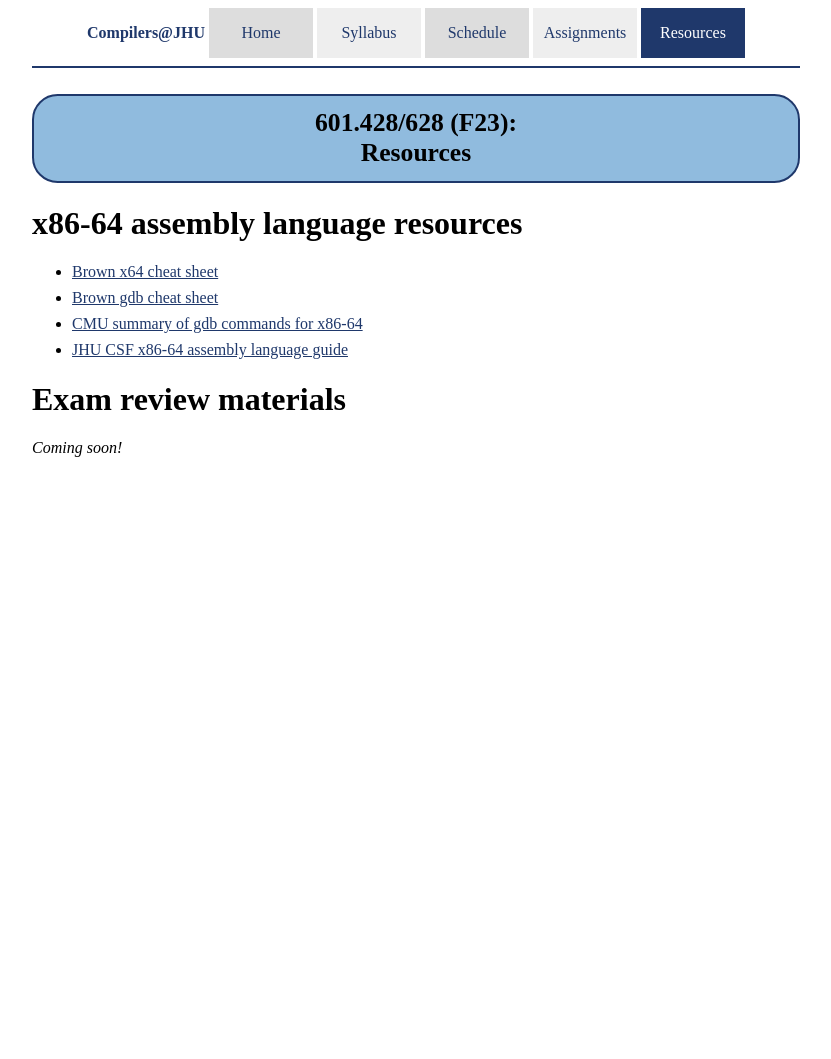
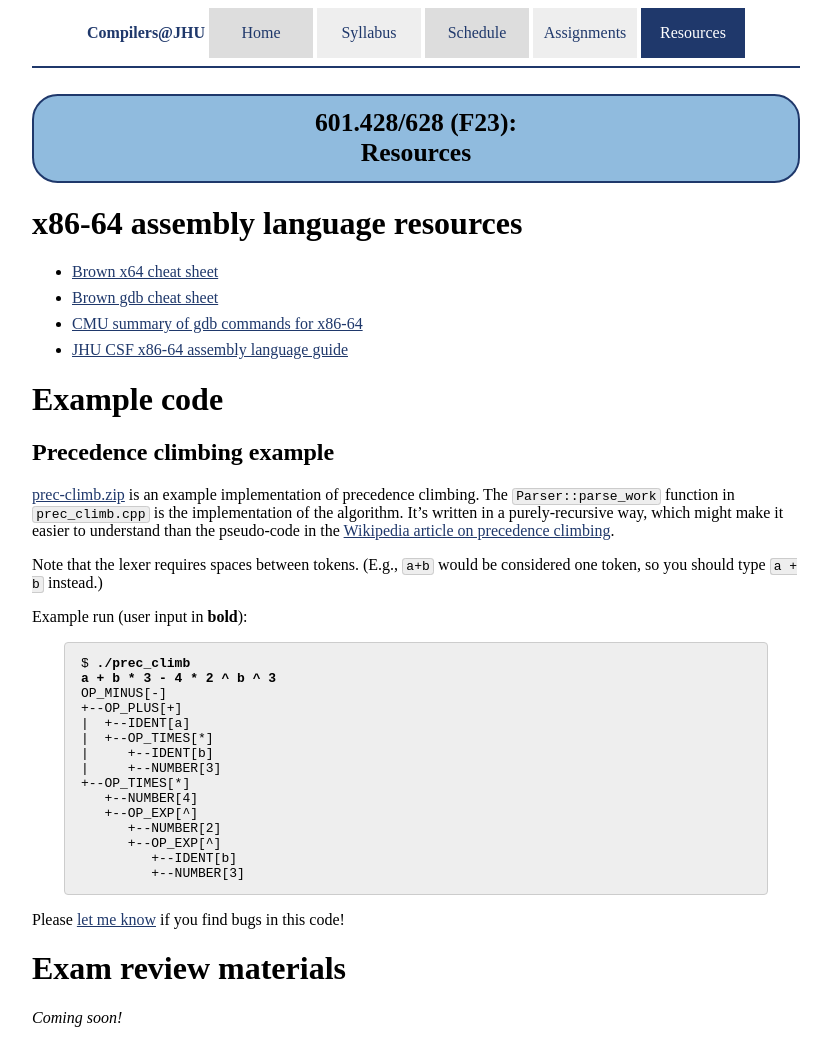
Before and after one commit to jhucompilers/fall2023, a Jekyll site: the page built from resources.md, in a window 1280 px wide. Shown: the whole page, without its empty margins (224-1055 px from the left). Built offline with Jekyll 4.4.1, drawn with Linux system fonts in a browser that asks for light colours; before the commit the page ends 900 px from its top, so only the background shows below that.

Commit message:
precedence climbing example

```diff
--- a/resources.md
+++ b/resources.md
@@ -10,6 +10,41 @@ category: "resources"
 * [Brown gdb cheat sheet](https://cs.brown.edu/courses/cs033/docs/guides/gdb.pdf)
 * [CMU summary of gdb commands for x86-64](http://csapp.cs.cmu.edu/3e/docs/gdbnotes-x86-64.pdf)
 * [JHU CSF x86-64 assembly language guide](https://jhucsf.github.io/csfdocs/assembly-tips-v0.1.1.pdf)
+
+# Example code
+
+## Precedence climbing example
+
+[prec-climb.zip](resources/prec-climb.zip) is an example implementation of precedence
+climbing. The `Parser::parse_work` function in `prec_climb.cpp` is the implementation
+of the algorithm. It's written in a purely-recursive way, which might make it easier
+to understand than the pseudo-code in the
+[Wikipedia article on precedence climbing](https://en.wikipedia.org/wiki/Operator-precedence_parser).
+
+Note that the lexer requires spaces between tokens. (E.g., `a+b` would be considered one
+token, so you should type `a + b` instead.)
+
+Example run (user input in **bold**):
+
+<div class='highlighter-rouge'><pre>
+$ <b>./prec_climb</b>
+<b>a + b * 3 - 4 * 2 ^ b ^ 3</b>
+OP_MINUS[-]
++--OP_PLUS[+]
+|  +--IDENT[a]
+|  +--OP_TIMES[*]
+|     +--IDENT[b]
+|     +--NUMBER[3]
++--OP_TIMES[*]
+   +--NUMBER[4]
+   +--OP_EXP[^]
+      +--NUMBER[2]
+      +--OP_EXP[^]
+         +--IDENT[b]
+         +--NUMBER[3]
+</pre></div>
+
+Please [let me know](mailto:daveho@cs.jhu.edu) if you find bugs in this code!
 
 # Exam review materials
 
```
Also changed, not shown: index.md (+2 -0 lines), 1 other file.
